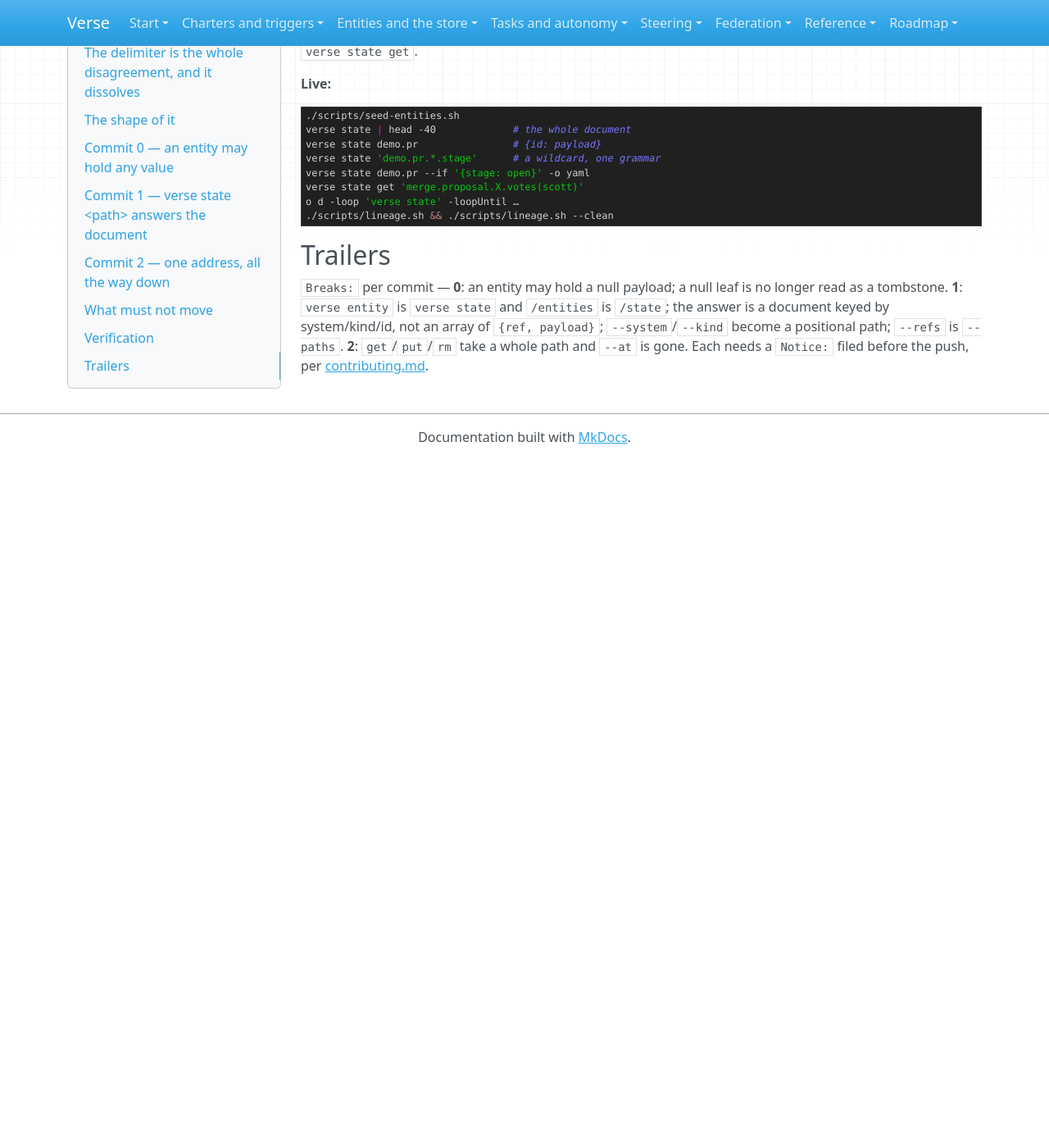
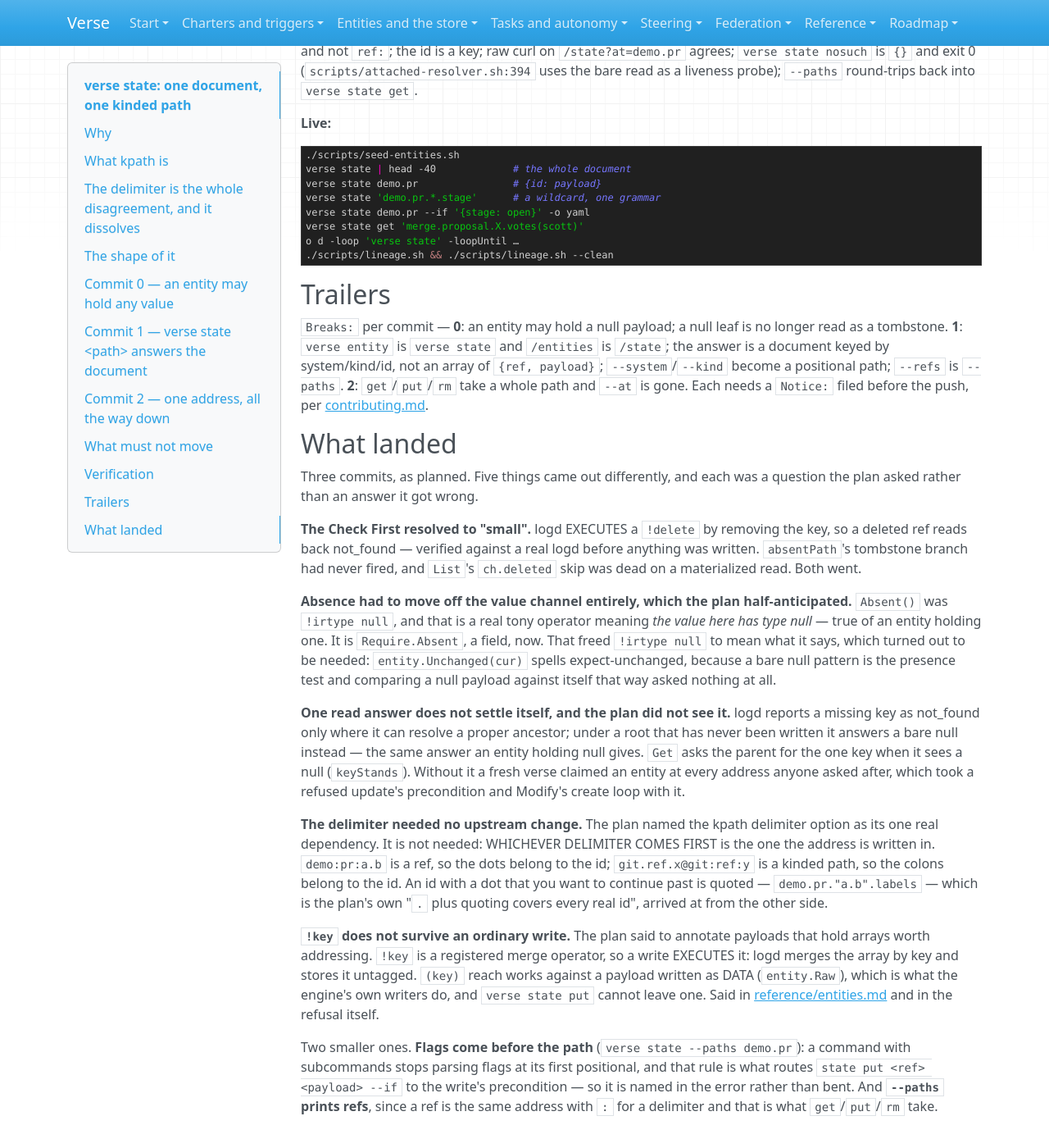
Before and after one commit to signadot/viff, an MkDocs documentation site: the page built from docs/working/verse-state-representation-plan.md, in a window 1280 px wide and 1400 px high, scrolled down 5417 px. Shown: the whole window at 82% size. Built offline with MkDocs 1.6.1, drawn with Linux system fonts in a browser that asks for light colours; before the commit the page ends 5978 px from its top, so only the background shows below that; some of the changed text lies outside the part shown.

Commit message:
docs: what building the state plan settled, and the five things it got wrong
The plan asked five questions it could not answer from the outside, and building it answered
them: the tombstone branch was dead (logd removes the key), absence had to leave the value
channel entirely (`!irtype null` is a real operator and means something else), a read's null
answer does not settle itself under an unwritten root, the delimiter needed no upstream change
(whichever comes first is the one in use), and `!key` does not survive an ordinary write
because it is a merge operator.

The plan is left as written. It is a working note, and the argument is what makes the diff
readable — a plan rewritten to match its outcome teaches nobody anything, least of all the next
person who has to decide whether the reasoning was sound.

Also: the entities reference gains the array-reach section the last commit's refusal points at,
and three scripts stop printing `--system` in their help.

Tier: change
Checked: make check && make test && make smoke-all (44 checks, both renderings)
Co-Authored-By: Claude Opus 5 (1M context) <noreply@anthropic.com>

```diff
--- a/docs/working/verse-state-representation-plan.md
+++ b/docs/working/verse-state-representation-plan.md
@@ -1,7 +1,9 @@
 # `verse state`: one document, one kinded path
 
-Status: **nothing built** (branch `verse-state`). This is the plan the reasoning below arrives
-at; each commit leaves a working tree and a runnable verse.
+Status: **built** (branch `verse-state`), in the three commits below. What the plan got wrong,
+and what building it settled, is recorded in "What landed" at the foot of this note — the plan
+itself is left as it was written, because the argument is what makes the diff readable and a
+plan rewritten to match its outcome teaches nobody anything.
 
 The change in one line: **the CLI stops presenting a table of entities and starts presenting the
 document the store already holds, addressed by the same kinded path the store writes into.**
@@ -279,3 +281,46 @@ document keyed by system/kind/id, not an array of `{ref, payload}`; `--system`/`
 positional path; `--refs` is `--paths`. **2**: `get`/`put`/`rm` take a whole path and `--at` is
 gone. Each needs a `Notice:` filed before the push, per
 [contributing.md](contributing.md).
+
+## What landed
+
+Three commits, as planned. Five things came out differently, and each was a question the plan
+asked rather than an answer it got wrong.
+
+**The Check First resolved to "small".** logd EXECUTES a `!delete` by removing the key, so a
+deleted ref reads back not_found — verified against a real logd before anything was written.
+`absentPath`'s tombstone branch had never fired, and `List`'s `ch.deleted` skip was dead on a
+materialized read. Both went.
+
+**Absence had to move off the value channel entirely, which the plan half-anticipated.**
+`Absent()` was `!irtype null`, and that is a real tony operator meaning *the value here has type
+null* — true of an entity holding one. It is `Require.Absent`, a field, now. That freed
+`!irtype null` to mean what it says, which turned out to be needed: `entity.Unchanged(cur)`
+spells expect-unchanged, because a bare null pattern is the presence test and comparing a null
+payload against itself that way asked nothing at all.
+
+**One read answer does not settle itself, and the plan did not see it.** logd reports a missing
+key as not_found only where it can resolve a proper ancestor; under a root that has never been
+written it answers a bare null instead — the same answer an entity holding null gives. `Get`
+asks the parent for the one key when it sees a null (`keyStands`). Without it a fresh verse
+claimed an entity at every address anyone asked after, which took a refused update's
+precondition and Modify's create loop with it.
+
+**The delimiter needed no upstream change.** The plan named the kpath delimiter option as its
+one real dependency. It is not needed: WHICHEVER DELIMITER COMES FIRST is the one the address is
+written in. `demo:pr:a.b` is a ref, so the dots belong to the id; `git.ref.x@git:ref:y` is a
+kinded path, so the colons belong to the id. An id with a dot that you want to continue past is
+quoted — `demo.pr."a.b".labels` — which is the plan's own "`.` plus quoting covers every real
+id", arrived at from the other side.
+
+**`!key` does not survive an ordinary write.** The plan said to annotate payloads that hold
+arrays worth addressing. `!key` is a registered merge operator, so a write EXECUTES it: logd
+merges the array by key and stores it untagged. `(key)` reach works against a payload written as
+DATA (`entity.Raw`), which is what the engine's own writers do, and `verse state put` cannot
+leave one. Said in [reference/entities.md](../reference/entities.md) and in the refusal itself.
+
+Two smaller ones. **Flags come before the path** (`verse state --paths demo.pr`): a command with
+subcommands stops parsing flags at its first positional, and that rule is what routes
+`state put <ref> <payload> --if` to the write's precondition — so it is named in the error rather
+than bent. And **`--paths` prints refs**, since a ref is the same address with `:` for a
+delimiter and that is what `get`/`put`/`rm` take.
```
Also changed, not shown: docs/reference/entities.md (+19 -0 lines), 5 other files.
